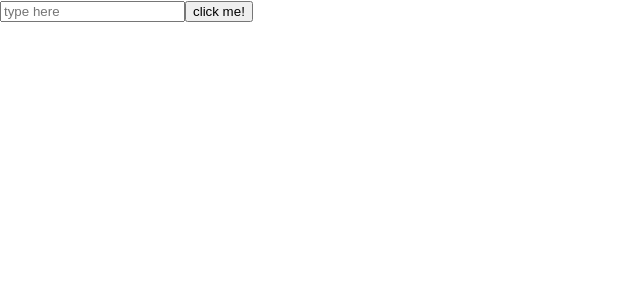
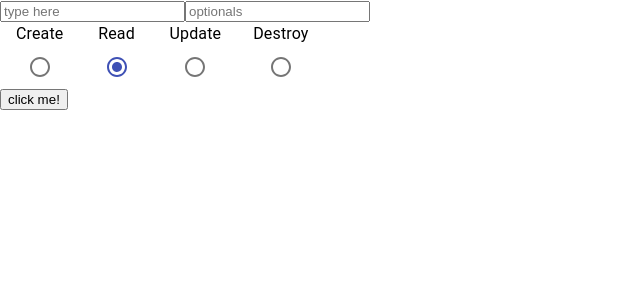
Before and after one commit to indomie858/todolist-react, a React (Create React App) app: page / in a window 1280 px wide. Shown: the top 300 px of the page, without its empty margins (0-640 px from the left). Built offline with nearby package versions, Linux system fonts and the light colour scheme.

Commit message:
test component now supports CRUD api calls

```diff
--- a/package.json
+++ b/package.json
@@ -2,8 +2,8 @@
   "name": "todolist",
   "version": "0.1.0",
   "private": true,
-
   "dependencies": {
+    "@material-ui/core": "^4.11.3",
     "@testing-library/jest-dom": "^5.11.10",
     "@testing-library/react": "^11.2.6",
     "@testing-library/user-event": "^12.8.3",
--- a/src/components/TestComponent.js
+++ b/src/components/TestComponent.js
@@ -1,4 +1,7 @@
 import { useState } from 'react'
+import {Radio, RadioGroup,FormControl, FormControlLabel, } from '@material-ui/core';
+
+// import FormLabel from '@material-ui/core/FormLabel';
 
 const TestComponent = () => {
     //state for textfield. clears when you start typing
@@ -7,30 +10,46 @@ const TestComponent = () => {
     //state for output div
     const [output, setOutput] = useState('');
 
+    const [options, setOptions] = useState('');
+    const [radio, setRadio] = useState('read');
+
+
+    const onRadioChange = (e) => {
+        setRadio(e.target.value);
+    }
+
     const onSubmit = (e) => {
         // stops page from reloading on submit
         e.preventDefault();
 
         // set output div to whatever is inside input text
-        setOutput(text);
+
 
         //clear input text
         setText('');
+        setOptions('');
+
+
 
 
         //testing post request
-        fetch('https://jsonplaceholder.typicode.com/posts', {
-            method: 'POST',
-            headers: {
-                Accept: 'application/json',
-                'Content-Type': 'application/json'
-            },
-            body: JSON.stringify({
-                //pass in value of input text in body of request
-                firstParam: {text},
-            })
-        });
+        // fetch('https://jsonplaceholder.typicode.com/posts', {
+        //     method: 'POST',
+        //     headers: {
+        //         Accept: 'application/json',
+        //         'Content-Type': 'application/json'
+        //     },
+        //     body: JSON.stringify({
+        //         //pass in value of input text in body of request
+        //         firstParam: {text},
+        //     })
+        // });
 
+        switch(radio){
+            case "create":
+                break;
+            case "read":
+                if(options===''){
                     fetch('http://localhost:3003/api/userData/'+text,{
                         method: 'GET',
 
@@ -41,22 +60,79 @@ const TestComponent = () => {
                         }else{
                             return response.json()}
                     }).then(data=>setOutput(JSON.stringify(data)));
+                }
+                else{
+                    fetch('http://localhost:3003/api/userData/'+text+"/"+options,{
+                        method: 'GET',
+
+
+                    }).then(response => {
+                        if(response.status===404){
+                            return "Error: 404"
+                        }else{
+                            return response.json()}
+                    }).then(data=>setOutput(JSON.stringify(data)));
+                }
+            break;
+            case "update":
+            break;
+            case "destroy":
+            break;
+
+            default:
+                setOutput(text);
+            break;
+        }
+
+
 
 
     }
 
     return (
         //test form with text input and submit button
+        <div>
+            <FormControl component="fieldset">
         <form onSubmit={onSubmit}>
             <input
                 type='text'
                 placeholder='type here'
                 value={text}
                 onChange={(e) => setText(e.target.value)} />
+            <input type='text' placeholder='optionals' value={options}
+            onChange={(e) => setOptions(e.target.value)}/>
+            {/* <FormLabel component="legend">labelPlacement</FormLabel> */}
+      <RadioGroup row aria-label="radios" name="radios" value={radio} defaultValue="read" onChange={onRadioChange}>
+        <FormControlLabel
+                        value="create"
+                        control={<Radio color="primary" />}
+                        label="Create"
+                        labelPlacement="top"
+                        />
+        <FormControlLabel
+                        value="read"
+                        control={<Radio color="primary" />}
+                        label="Read"
+                        labelPlacement="top"
+                        />
+        <FormControlLabel
+                        value="update"
+                        control={<Radio color="primary" />}
+                        label="Update"
+                        labelPlacement="top"
+                        />
+        <FormControlLabel value="destroy"
+                        control={<Radio color="primary" />}
+                        label="Destroy"
+                        labelPlacement="top"
+                        />
+      </RadioGroup>
             <input type='submit' value='click me!' />
 
             <div>{output}</div>
         </form>
+        </FormControl>
+        </div>
     )
 }
 
```
Also changed, not shown: 1 other file (tests, documents, lock files or other folders). Lines whose indentation alone changed are shown as unchanged.
